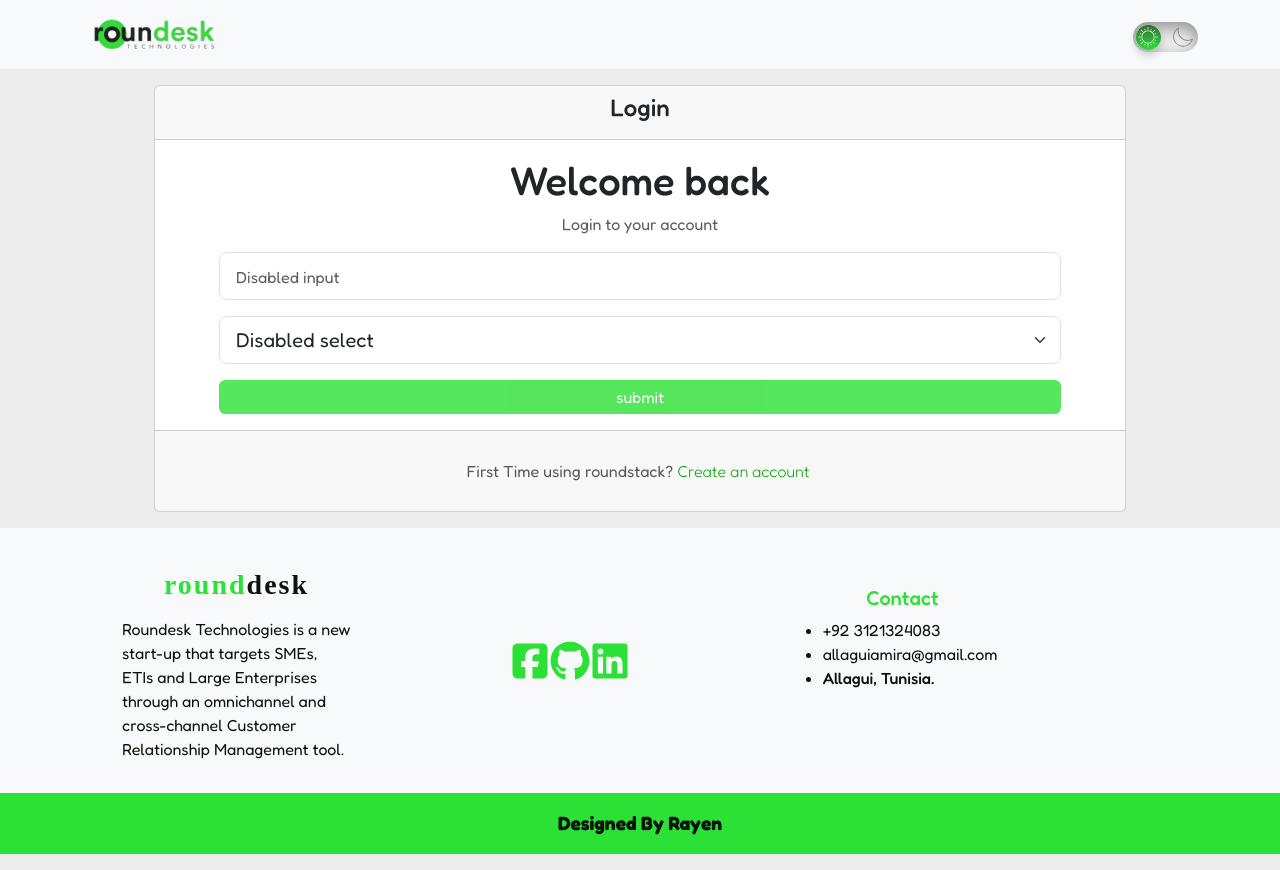
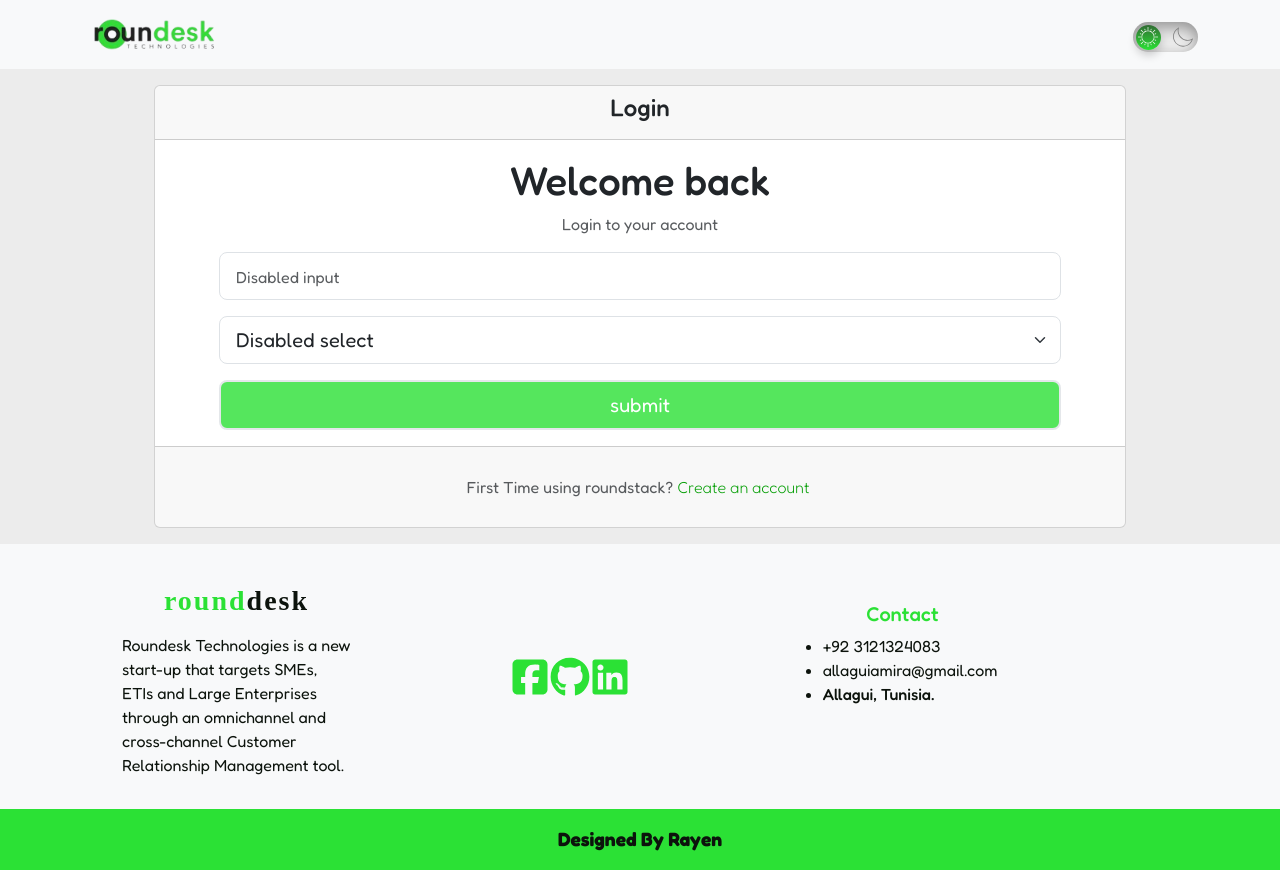
Before and after one commit to amiraadev/react-bootstrap-responsive-nestjs-jwt-passport-prisma-mysql-authentification, a React (Create React App) app: page /login in a window 1280 px wide. Built offline with nearby package versions, Linux system fonts and the light colour scheme.

Commit message:
fixing the form

```diff
--- a/src/index.css
+++ b/src/index.css
@@ -8,6 +8,9 @@
 	--body-background: #ececec;
 	--body-color: #0c130c;
 	--modal-color: white;
+	--bs-border-color: #dee2e6;
+	--bs-border-radius-lg: 0.5rem;
+	--bs-border-width: 1px;
 }
 [data-theme="dark"] {
 	--primary-color: #2be135;
@@ -15,6 +18,9 @@
 	--body-background: #2c2f31;
 	--body-color: #f1f6f1;
 	--modal-color: #212529;
+	--bs-border-color: #dee2e6;
+	--bs-border-radius-lg: 0.5rem;
+	--bs-border-width: 1px;
 }
 
 body {
@@ -22,7 +28,6 @@ body {
 	background-color: var(--body-background) !important;
 	color: var(--body-color) !important;
 }
-
 
 .fredoka {
 	font-family: "Fredoka", sans-serif;
@@ -92,13 +97,19 @@ body {
 .class-button {
 	position: relative;
 	opacity: 0.7;
-	padding: 5px;
 	cursor: not-allowed;
-	border-radius: 0.4rem;
 	opacity: 0.8;
 	transition: opacity 0.2s ease-in-out;
 	width: 100%;
-	border: none;
+	border: 2px solid var(--bs-border-color);
+	color: var(--body-color);
+	min-height: calc(1.5em + 1rem + calc(var(--bs-border-width) * 2));
+	padding: 0.5rem 1rem;
+	font-size: 1.25rem;
+	border-radius: var(--bs-border-radius-lg);
+}
+.class-button:hover {
+	opacity: 0.6;
 }
 .background-green {
 	background-color: var(--primary-color);
```
